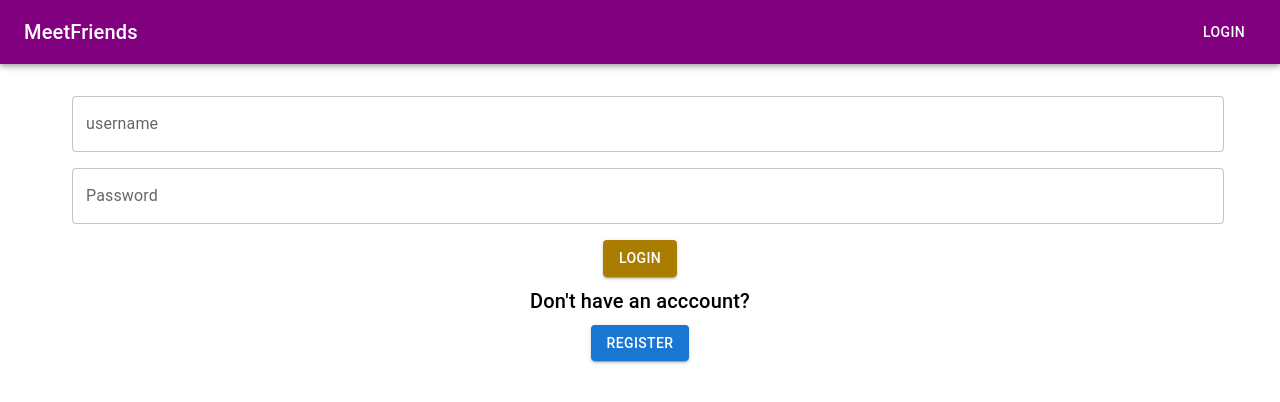
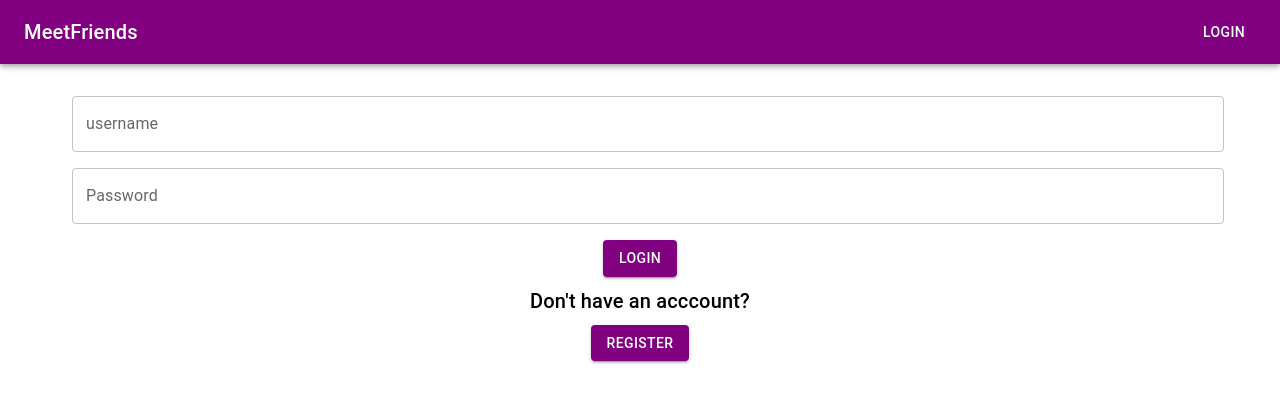
Before and after one commit to soby-dev/meetFriendsFrontend, a React (Create React App) app: page /login in a window 1280 px wide. Shown: the top 402 px of the page. Built offline with nearby package versions, Linux system fonts and the light colour scheme.

Commit message:
frontend edit

```diff
--- a/package.json
+++ b/package.json
@@ -1,5 +1,6 @@
 {
   "name": "frontend",
+
   "version": "0.1.0",
   "private": true,
   "dependencies": {
@@ -12,6 +13,8 @@
     "@testing-library/jest-dom": "^5.16.5",
     "@testing-library/react": "^13.4.0",
     "@testing-library/user-event": "^13.5.0",
+    "axios": "^1.1.3",
+    "cors": "^2.8.5",
     "jwt-decode": "^3.1.2",
     "react": "^18.2.0",
     "react-dom": "^18.2.0",
--- a/src/components/AdvancedEventSearch.js
+++ b/src/components/AdvancedEventSearch.js
@@ -98,8 +98,6 @@ export default function AdvancedEventSearch(props) {
   let { root_url, events, setEvents, user, authToken } =
     useContext(AuthContext);
 
-  const { show, closeCanvas, load } = props;
-
   const filterEvents = async (data, e) => {
     // setFiltered(false)
 
@@ -174,9 +172,12 @@ export default function AdvancedEventSearch(props) {
 
     let header;
     if (user) {
-      header = { Authorization: "Bearer " + String(authToken?.access) };
+      header = {
+        "content-type": "application/json",
+        Authorization: "Bearer " + String(authToken?.access),
+      };
     } else {
-      header = {};
+      header = { "content-type": "application/json" };
     }
 
     fetch(`${root_url}/events/get-event/`, {
@@ -321,7 +322,7 @@ export default function AdvancedEventSearch(props) {
               </Collapse>
             </div>
 
-            <div>
+            {/* <div>
               <Box sx={{ mb: 1 }}>
                 <input
                   onClick={() => setOpenDistance(!openDistance)}
@@ -355,7 +356,7 @@ export default function AdvancedEventSearch(props) {
                   />
                 </div>
               </Collapse>
-            </div>
+            </div> */}
 
             <div>
               <Box sx={{ mb: 1 }}>
--- a/src/components/AuthContext.js
+++ b/src/components/AuthContext.js
@@ -17,28 +17,11 @@ export function AuthProvider({ children }) {
   const [authToken, setAuthToken] = useState(() =>
     isToken ? JSON.parse(isToken) : null
   );
-  const [userInfo, setUserInfo] = useState(null);
-  const [interests, setInterests] = React.useState(null);
-  const [notifications, setNotifications] = React.useState(null);
-  const [latitude, setLatitude] = useState(null);
-  const [longitude, setLongitude] = useState(null);
   const [events, setEvents] = useState(null);
   console.log(events);
 
-  // sets the server location
   // let root_url = "http://localhost:8000";
-  // let root_url = 'https://soby-practice.herokuapp.com'
-  let root_url = "https://meetfriendsbackend.herokuapp.com";
-
-  //   useEffect(() => {
-  //     if (user) {
-  //       getUser(user.username);
-  //     }
-  //   }, [user]);
-
-  //   useEffect(() => {
-  //     getLocation();
-  //   }, []);
+  let root_url = "http://meetfriendsbackend.herokuapp.com";
 
   let navigate = useNavigate();
 
@@ -46,6 +29,7 @@ export function AuthProvider({ children }) {
   const loginUser = async (data, e) => {
     e.preventDefault(); //This stops function in form from running immediately login page is loaded. it should only run on submit
     // This contacts django api and gets a response
+
     fetch(`${root_url}/users/token/`, {
       method: "POST",
       headers: {
@@ -58,9 +42,7 @@ export function AuthProvider({ children }) {
     })
       .then((response) => {
         if (!response.ok) {
-          return response.json().then((text) => {
-            // zzz
-          });
+          return response.json().then((text) => {});
         } else {
           return response.json().then((responseData) => {
             setAuthToken(responseData);
@@ -83,22 +65,6 @@ export function AuthProvider({ children }) {
     window.location.reload(false);
   }
 
-  //   function getLocation() {
-  //     navigator.geolocation.getCurrentPosition(
-  //       (position) => {
-  //         var latitude = position.coords.latitude;
-  //         var longitude = position.coords.longitude;
-
-  //         setLatitude(latitude);
-  //         setLongitude(longitude);
-  //       },
-  //       function errorCallback(error) {},
-  //       {
-  //         timeout: 3000,
-  //       }
-  //     );
-  //   }
-
   // data to be passed using auth provider
   let contextData = {
     loginUser: loginUser,
@@ -107,17 +73,7 @@ export function AuthProvider({ children }) {
     user: user,
     events: events,
     setEvents: setEvents,
-    // userInfo: userInfo,
-    // getUser: getUser,
-    // interests: interests,
     root_url: root_url,
-    // user_longitude: longitude,
-    // user_latitude: latitude,
-    // notifications: notifications,
-    // getNotifications: getNotifications,
-    // setUser: setUser,
-    // setUserInfo: setUserInfo,
-    // setAuthToken: setAuthToken,
   };
 
   // anytime AuthProvider is called, this value would be returned alongside all the elemnts passed to the authProvider (children). see app.js
--- a/src/pages/LoginPage.js
+++ b/src/pages/LoginPage.js
@@ -68,7 +68,7 @@ export default function Login(props) {
 
         <Box textAlign="center">
           <Button
-            sx={{ backgroundColor: colours.button }}
+            sx={{ backgroundColor: "purple" }}
             type="submit"
             variant="contained"
           >
@@ -81,7 +81,11 @@ export default function Login(props) {
           Don't have an acccount?
         </Typography>
         <Box sx={{ mt: 1 }} textAlign="center">
-          <Button variant="contained" onClick={() => navigate("/register")}>
+          <Button
+            variant="contained"
+            onClick={() => navigate("/register")}
+            sx={{ backgroundColor: "purple" }}
+          >
             Register
           </Button>
         </Box>
```
Also changed, not shown: 1 other file (tests, documents, lock files or other folders).
